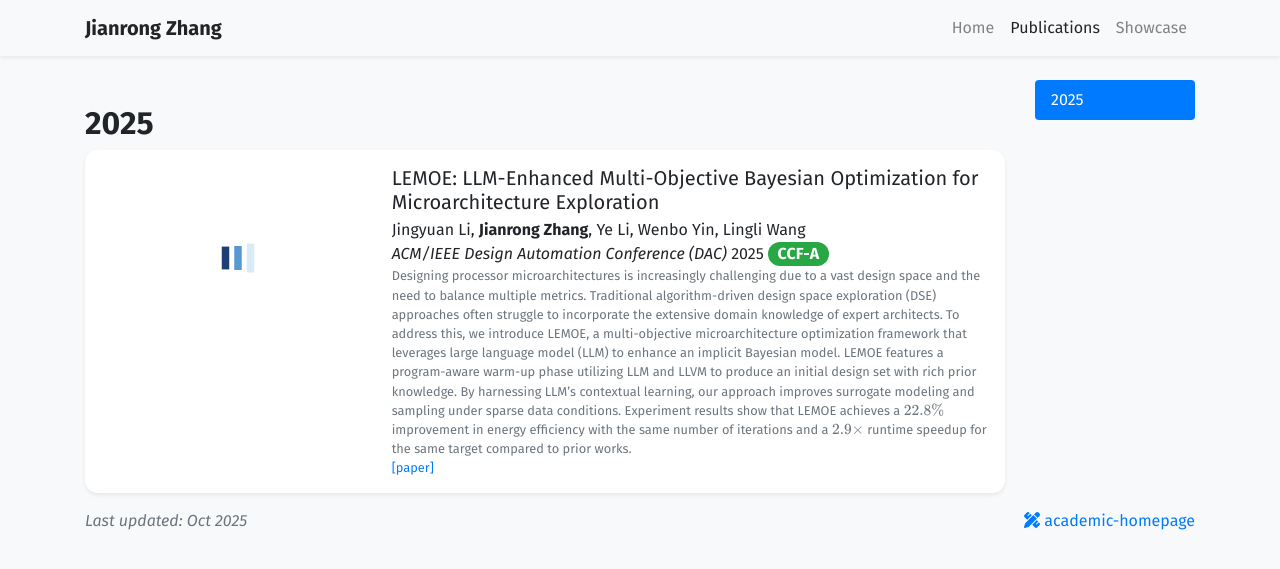
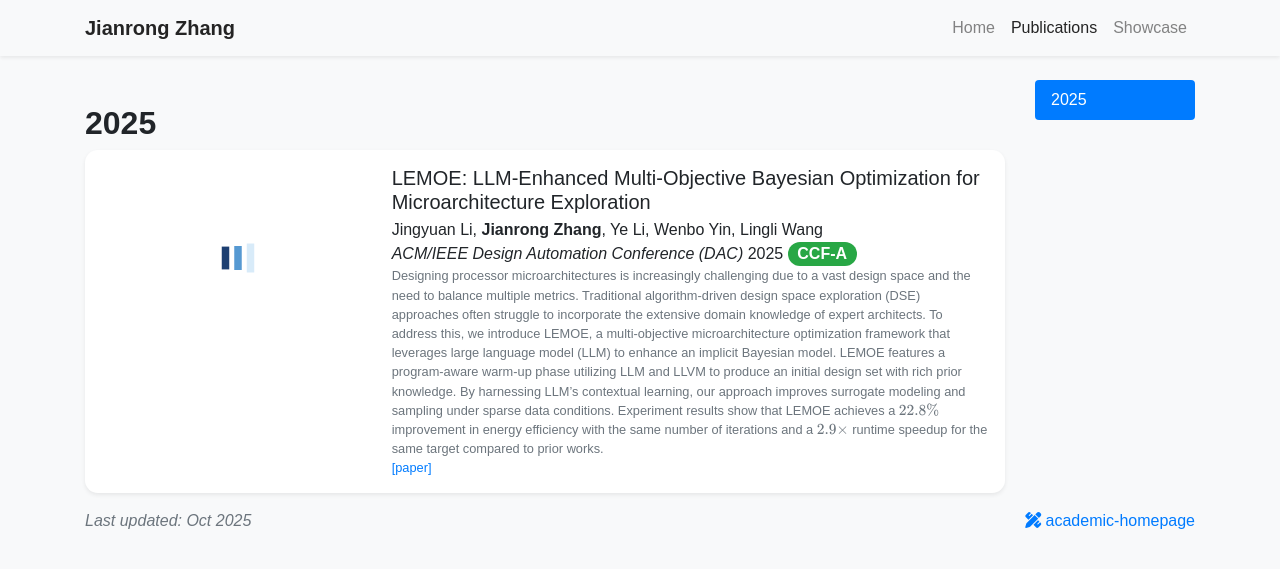
Before and after one commit to Starryskyz/starryskyz.github.io, a Jekyll site: the page built from publications.html, in a window 1280 px wide. Shown: the top 569 px of the page. Built offline with Jekyll 4.4.1, drawn with Linux system fonts in a browser that asks for light colours; nearby versions of some CDN libraries; a style sheet for code colours, icons or effects is not loaded.

Commit message:
update font

```diff
--- a/assets/css/global.css
+++ b/assets/css/global.css
@@ -1,6 +1,6 @@
 @charset "utf-8";
 body {
-    font-family: "Fira Sans", sans-serif;
+    font-family: "Space Grotesk", sans-serif;
     font-weight: 400;
     padding-top: 5.0rem;
 }
```
